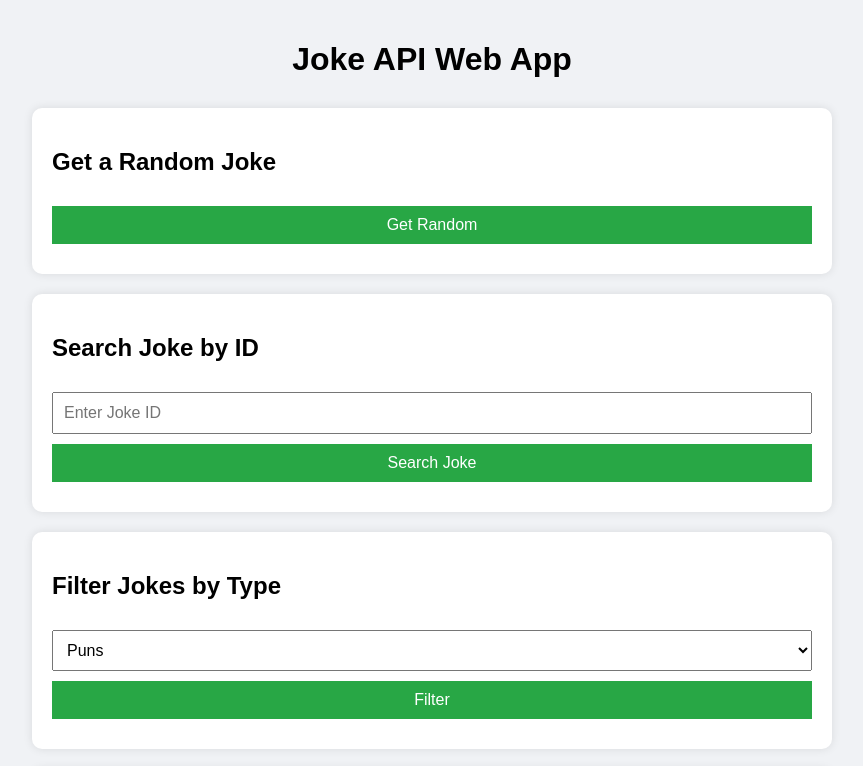
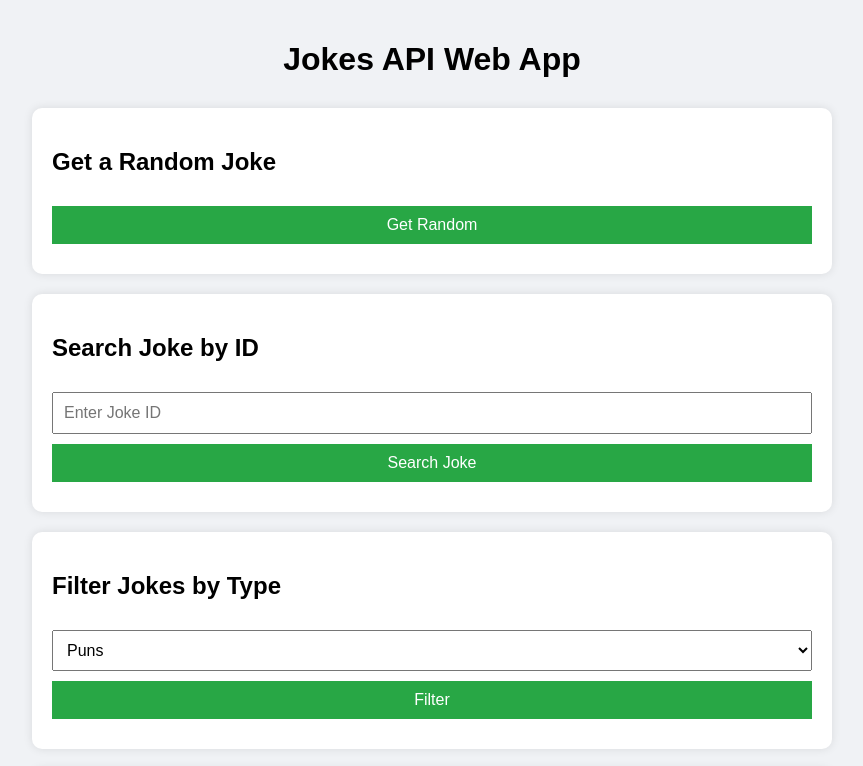
Before and after one commit to Fati-810/Jokes-API, a website: page public/index.html in a window 1280 px wide. Shown: the top 766 px of the page, without its empty margins (208-1071 px from the left). Drawn offline with Linux system fonts and the light colour scheme.

```diff
--- a/public/index.html
+++ b/public/index.html
@@ -58,7 +58,7 @@
 </head>
 <body>
   <div class="container">
-    <h1>Joke API Web App</h1>
+    <h1>Jokes API Web App</h1>
 
     <div class="section">
       <h2>Get a Random Joke</h2>
```
